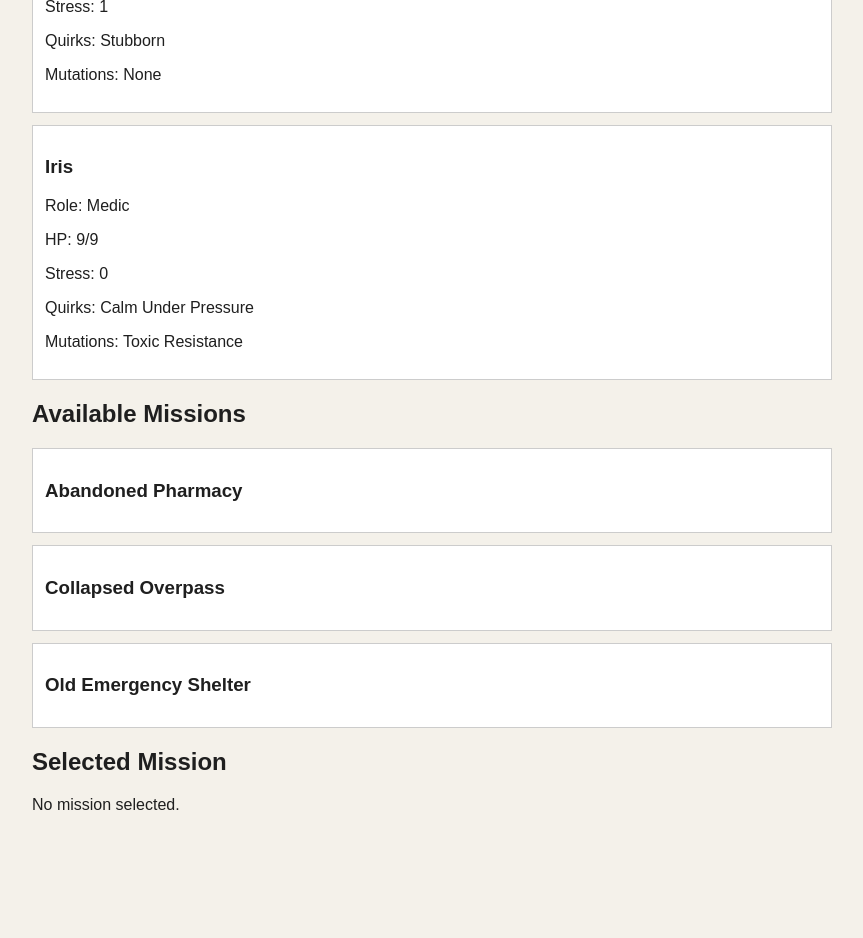
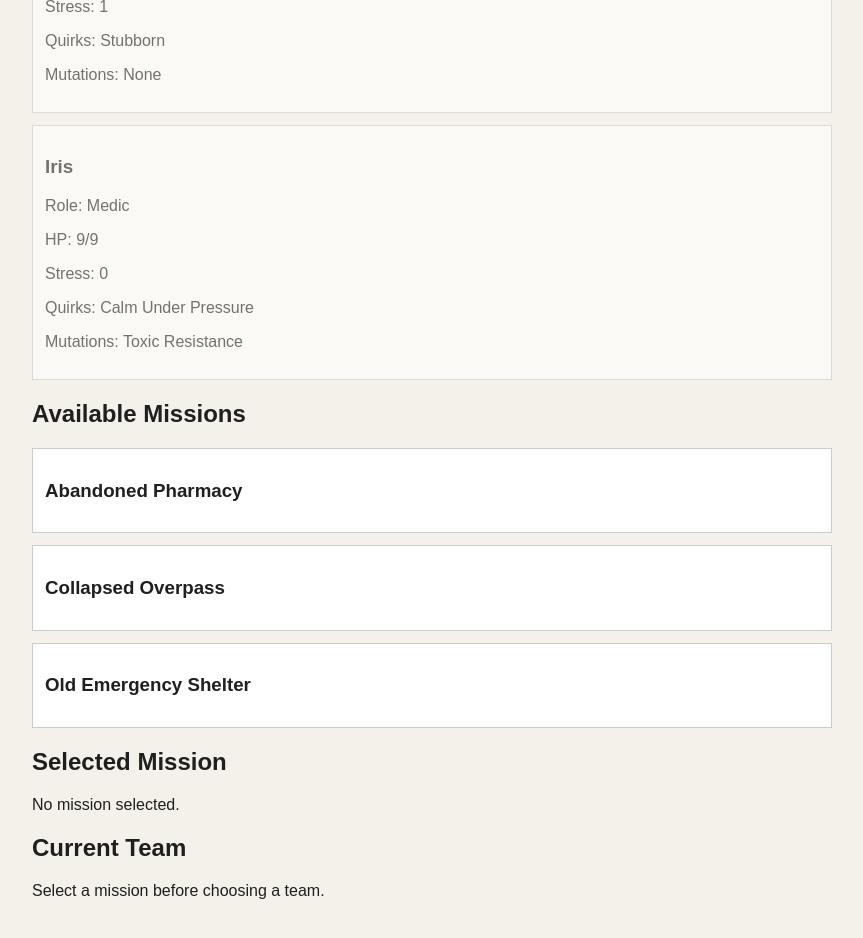
Before and after one commit to jerichomc/RL-Game, a React (Vite) app in the folder ashbound/: page / in a window 1280 px wide. Shown: the part 600-1538 px from the top of the page, without its empty margins (208-1071 px from the left). Before the commit the page ends 1454 px from the top, so only its background shows below. Built offline with nearby package versions, Linux system fonts and the light colour scheme.

Commit message:
added team selection

```diff
--- a/ashbound/src/App.jsx
+++ b/ashbound/src/App.jsx
@@ -78,6 +78,7 @@ function App() {
   ];
 
   const [selectedMissionId, setSelectedMissionId] = useState(null);
+  const [selectedTeamIds, setSelectedTeamIds] = useState([]);
 
   function handleSelectMission(missionId) {
     // Handler to update the selected mission ID
@@ -88,16 +89,41 @@ function App() {
     (mission) => mission.id === selectedMissionId,
   ); // Find the selected mission object
 
+  function handleToggleTeamMember(survivorId) {
+    // Handler to toggle survivor selection for the team
+    if (!selectedMissionId) return; // Do nothing if no mission is selected
+
+    setSelectedTeamIds((currentTeam) => {
+      if (currentTeam.includes(survivorId)) {
+        return currentTeam.filter((id) => id !== survivorId); // Remove from team if already selected
+      }
+
+      return [...currentTeam, survivorId]; // Add to team if not already selected
+    });
+  }
+
+  const selectedTeam = survivors.filter((survivor) => {
+    return selectedTeamIds.includes(survivor.id);
+  }); // Get the selected survivor objects for the team
+
+
+
   return (
     <main>
       <h1>Ashbound</h1>
       <p>Manage your survivors and send them into the wasteland...</p>
 
-      <SurvivorList survivors={survivors} />
+      <SurvivorList
+        survivors={survivors}
+        selectedTeamIds={selectedTeamIds}
+        onToggleTeamMember={handleToggleTeamMember}
+        missionSelected={Boolean(selectedMission)} // Pass whether a mission is selected
+      />
       <MissionList
         missions={missions} // Pass the missions data
         selectedMissionId={selectedMissionId} // Pass the selected mission ID
         onSelectMission={handleSelectMission} // Pass the handler
+
       />
       <section>
         <h2>Selected Mission</h2>
@@ -109,6 +135,23 @@ function App() {
           <p>No mission selected.</p>
         )}
       </section>
+      <section>
+        <h2>Current Team</h2>
+
+        {!selectedMission ? (
+          <p>Select a mission before choosing a team.</p>
+        ) : selectedTeam.length === 0 ? (
+          <p>No survivors selected.</p>
+        ) : (
+          <div>
+            {selectedTeam.map((survivor) => (
+              <p key={survivor.id}>
+                {survivor.name} ({survivor.role})
+              </p>
+            ))}
+          </div>
+        )}
+      </section>
     </main>
   );
 }
--- a/ashbound/src/components/SurvivorList.jsx
+++ b/ashbound/src/components/SurvivorList.jsx
@@ -1,17 +1,29 @@
-
-
-function SurvivorList({ survivors }) {
+function SurvivorList({
+  survivors,
+  selectedTeamIds,
+  onToggleTeamMember,
+  missionSelected,
+}) {
   return (
     <section>
       <h2>Roster</h2>
 
       {survivors.length === 0 ? (
-        <p>No survivors available.</p> // Display message if there are no survivors
+        <p>No survivors available.</p>
       ) : (
         <div>
-          {survivors.map((survivor) => ( // Map over survivors and display their details
-          // Each survivor is displayed in an article element with their name, role, HP, stress, quirks, and mutations
-            <article key={survivor.id}>
+          {survivors.map((survivor) => (
+            <article
+              key={survivor.id}
+              onClick={() => onToggleTeamMember(survivor.id)}
+              style={{
+                border: selectedTeamIds.includes(survivor.id)
+                  ? '2px solid #2f6fed'
+                  : '1px solid #ccc',
+                cursor: missionSelected ? 'pointer' : 'not-allowed',
+                opacity: missionSelected ? 1 : 0.6,
+              }}
+            >
               <h3>{survivor.name}</h3>
               <p>Role: {survivor.role}</p>
               <p>
```
